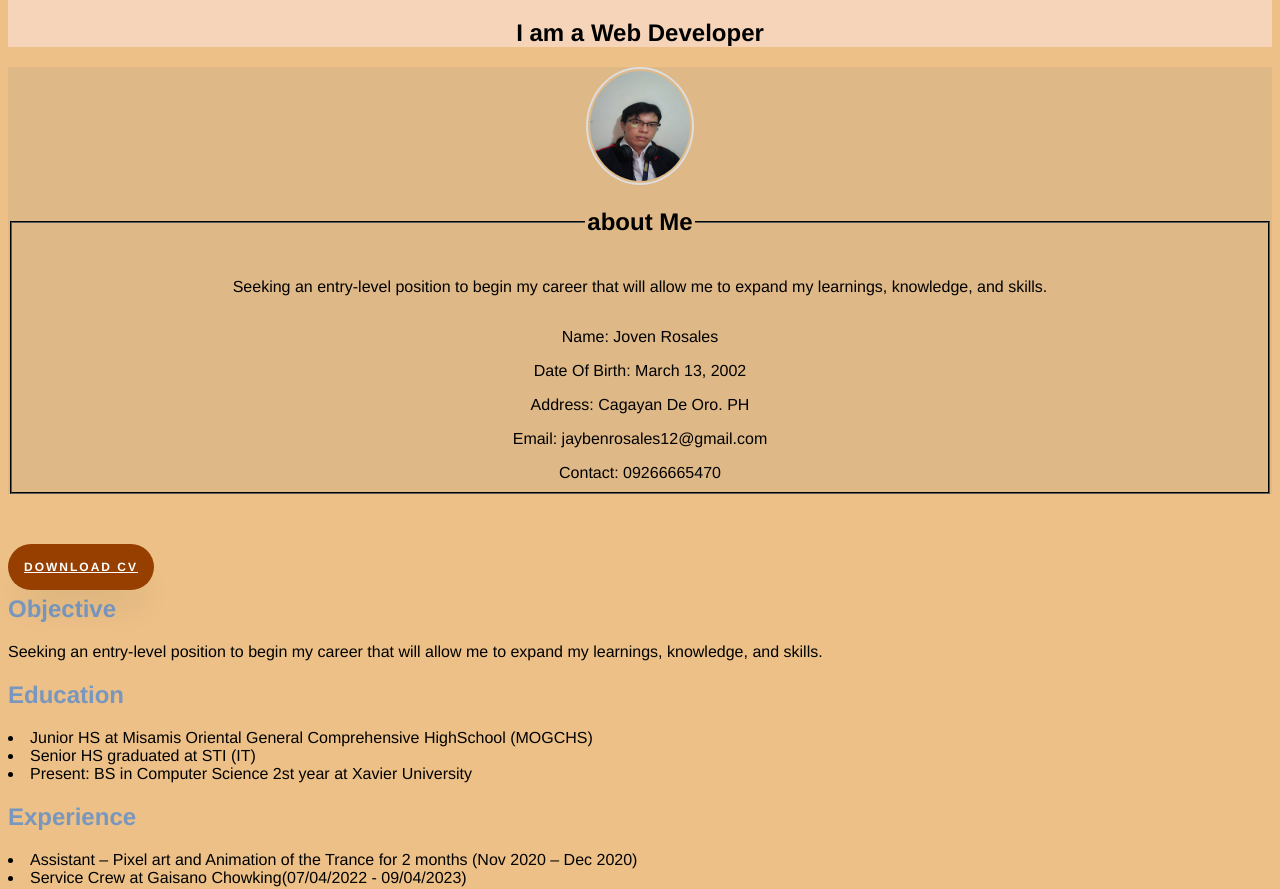
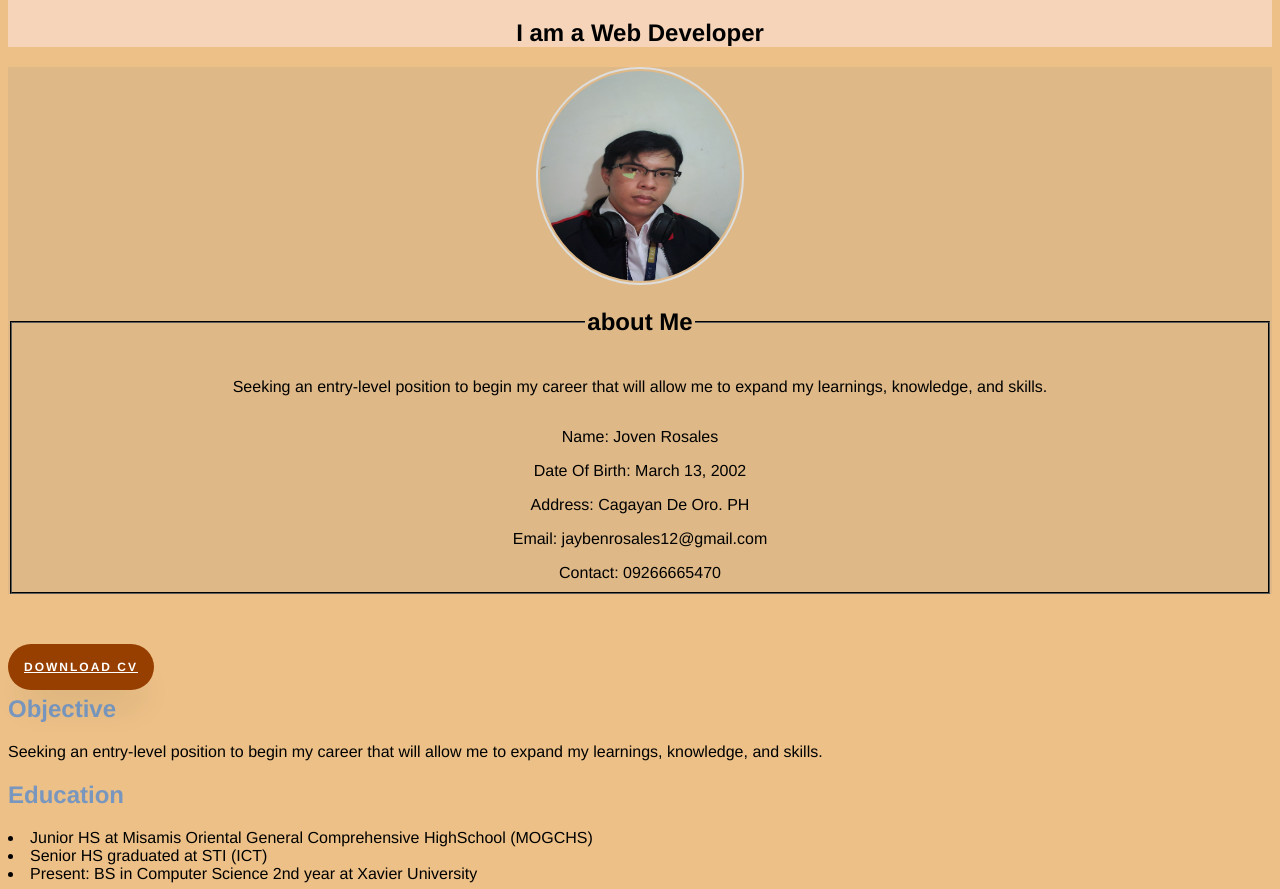
Before and after one commit to JayVen02/MyWebsite, a plain HTML site: page index.html in a window 1280 px wide. Shown: the part 84-973 px from the top of the page. Drawn offline with Linux system fonts and the light colour scheme.

Commit message:
Update index.html

```diff
--- a/index.html
+++ b/index.html
@@ -26,7 +26,7 @@
     <div id = "about" class = "about">
         <a href = "profile.jpg">
         <img class = "profile" src = "profile.jpg"
-        width = "100" height = "110" alt = "Profile">
+        width = "200" height = "210" alt = "Profile">
         </a>
         <fieldset>
         <legend><h2>about Me</h2></legend>
@@ -67,8 +67,8 @@
             <h1>Education</h1>
             <span class = "text">
                 <li>Junior HS at Misamis Oriental General Comprehensive HighSchool (MOGCHS)</li>
-                <li>Senior HS graduated at STI (IT)</li>
-                <li>Present: BS in Computer Science 2st year at Xavier University</li>
+                <li>Senior HS graduated at STI (ICT)</li>
+                <li>Present: BS in Computer Science 2nd year at Xavier University</li>
                 </span>
             </section>
 
```
